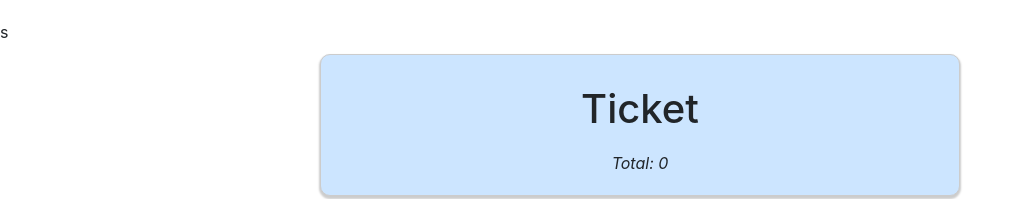
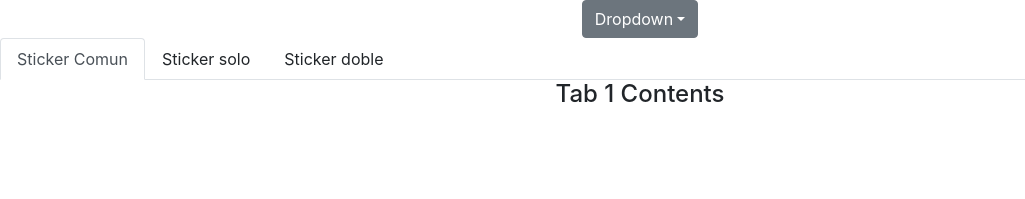
Before and after one commit to masi-lab/tiketera-web-font, a React (Create React App) app: page / in a window 1280 px wide. Shown: the top 199 px of the page, without its empty margins (0-1025 px from the left). Built offline with nearby package versions, Linux system fonts and the light colour scheme; no server answers.

Commit message:
fisrt template

```diff
--- a/package.json
+++ b/package.json
@@ -9,6 +9,7 @@
     "react-bootstrap": "^0.32.4",
     "react-dom": "^16.6.3",
     "react-scripts": "2.1.1",
+    "reactstrap": "^6.5.0",
     "webpack": "^4.19.1",
     "webpack-dev-server": "^3.1.9"
   },
--- a/public/index.html
+++ b/public/index.html
@@ -19,7 +19,7 @@
       work correctly both with client-side routing and a non-root public URL.
       Learn how to configure a non-root public URL by running `npm run build`.
     -->
-    <!-- Custom styles --> s
+    <!-- Custom styles -->
     <link rel="stylesheet" type="text/css" href="styles.css">
 <!--
     <link href="css/bootstrap.css" rel="stylesheet" type="text/css" >
--- a/src/App.css
+++ b/src/App.css
@@ -22,6 +22,10 @@
   color: #61dafb;
 }
 
+.cabecera-boton_desplegable{
+  text-align: left;
+}
+
 @keyframes App-logo-spin {
   from {
     transform: rotate(0deg);
--- a/src/App.js
+++ b/src/App.js
@@ -1,27 +1,103 @@
+//https://coreui.io/react/demo/#/base/navs
+
 import React from 'react';
-
-//import React, { Component } from 'react';
-import logo from './logo.svg';
+import { Dropdown, DropdownToggle, DropdownMenu, DropdownItem } from 'reactstrap';
 import './App.css';
+import { TabContent, TabPane, Nav, NavItem, NavLink, Card, Button, CardTitle, CardText, Row, Col } from 'reactstrap';
+import classnames from 'classnames';
 
 class App extends React.Component {
   render() {
     return (
       <div className="App">
-        <header className="App-header">
-          <img src={logo} className="App-logo" alt="logo" />
-          <p>
-            Edit <code>src/App.js</code> and save to reload.
-          </p>
-          <a
-            className="App-link"
-            href="https://reactjs.org"
-            target="_blank"
-            rel="noopener noreferrer"
-          >
-            Learn React
-          </a>
-        </header>
+        <div>
+          <Boton_desplegable/>
+        </div>
+        <div>
+          <Example/>
+        </div>
+      </div>
+    );
+  }
+}
+
+
+export default class Example extends React.Component {
+  constructor(props) {
+    super(props);
+
+    this.toggle = this.toggle.bind(this);
+    this.state = {
+      activeTab: '1'
+    };
+  }
+
+  toggle(tab) {
+    if (this.state.activeTab !== tab) {
+      this.setState({
+        activeTab: tab
+      });
+    }
+  }
+  render() {
+    return (
+      <div>
+        <Nav tabs>
+          <NavItem>
+            <NavLink
+              className={classnames({ active: this.state.activeTab === '1' })}
+              onClick={() => { this.toggle('1'); }}
+            >
+              Sticker Comun
+            </NavLink>
+          </NavItem>
+
+          <NavItem>
+            <NavLink
+              className={classnames({ active: this.state.activeTab === '2' })}
+              onClick={() => { this.toggle('2'); }}
+            >
+              Sticker solo
+            </NavLink>
+          </NavItem>
+
+          <NavItem>
+            <NavLink
+              className={classnames({ active: this.state.activeTab === '3' })}
+              onClick={() => { this.toggle('3'); }}
+            >
+              Sticker doble
+            </NavLink>
+          </NavItem>
+
+        </Nav>
+        <TabContent activeTab={this.state.activeTab}>
+
+          <TabPane tabId="1">
+            <Row>
+              <Col sm="12">
+                <h4>Tab 1 Contents</h4>
+              </Col>
+            </Row>
+          </TabPane>
+
+          <TabPane tabId="2">
+          <Row>
+              <Col sm="12">
+                <h4>Tab 2 Contents</h4>
+              </Col>
+            </Row>
+          </TabPane>
+
+          <TabPane tabId="3">
+          <Row>
+              <Col sm="12">
+                <h4>Tab 3 Contents</h4>
+              </Col>
+            </Row>
+          </TabPane>
+
+        </TabContent>
       </div>
     );
   }
@@ -29,36 +105,46 @@ class App extends React.Component {
 
 
 
-/*
+class Boton_desplegable extends React.Component {
+  constructor(props) {
+    super(props);
 
-class Comida extends React.Component {
+    this.toggle = this.toggle.bind(this);
+    this.state = {
+      dropdownOpen: false
+    };
+  }
 
-    state = { like:  Boolean(this.props.like) };
+  toggle() {
+    this.setState(prevState => ({
+      dropdownOpen: !prevState.dropdownOpen
+    }));
+  }
 
-    handleLike(){
-        this.setState({like: !this.state.like})
-    }
-    render() {
-        return (
-            <div className="comida">
-                <h1 className="bg-success">{this.props.nombre}</h1>
-                <p className="bg-info">
-                    Posición: <i>{this.props.children}</i>
-                </p>
-                <div>
-                    <input type="checkbox" className=""  //glyphicon glyphicon-heart heart
-                    onChange={this.handleLike}
-                    defaultChecked={this.state.like}/>
-                    <br />
-                    Like: {String(this.state.like)}
-                </div>
-            </div>
-            )
-    }
-};
-*/
+  render() {
+    return (
+      <Dropdown isOpen={this.state.dropdownOpen} toggle={this.toggle}>
+        <DropdownToggle caret>
+          Dropdown
+        </DropdownToggle>
+        <DropdownMenu>
+          <DropdownItem header>Opciones</DropdownItem>
+          <DropdownItem>Some Action</DropdownItem>
 
+        </DropdownMenu>
+      </Dropdown>
+    );
+  }
+  /*
+          <DropdownItem disabled>Action (disabled)</DropdownItem>
+          <DropdownItem divider />
+          <DropdownItem>Foo Action</DropdownItem>
+          <DropdownItem>Bar Action</DropdownItem>
+          <DropdownItem>Quo Action</DropdownItem>
+  */
+}
 
+//--------------------------------------------------------------------------------------------------
 
 class Comida extends React.Component {
   constructor(props) {
@@ -135,9 +221,4 @@ class ListaComida extends React.Component {
   }
 };
 
-export default ListaComida;
-//export default App;
-//module.export = ListaComida;
-
-//ReactDOM.render(<ListaComida />, document.getElementById('root'));
-//ReactDOM.render(<ListaComida/>, document.getElementById('container'));
+export { ListaComida, App }
--- a/src/index.js
+++ b/src/index.js
@@ -1,9 +1,8 @@
 import React from 'react';
 import ReactDOM from 'react-dom';
 import './index.css';
-import App from './App';
+import {App} from './App';
 import * as serviceWorker from './serviceWorker';
-
 
 import '../node_modules/bootstrap/dist/css/bootstrap.min.css';
 
```
Also changed, not shown: 1 other file (tests, documents, lock files or other folders).
